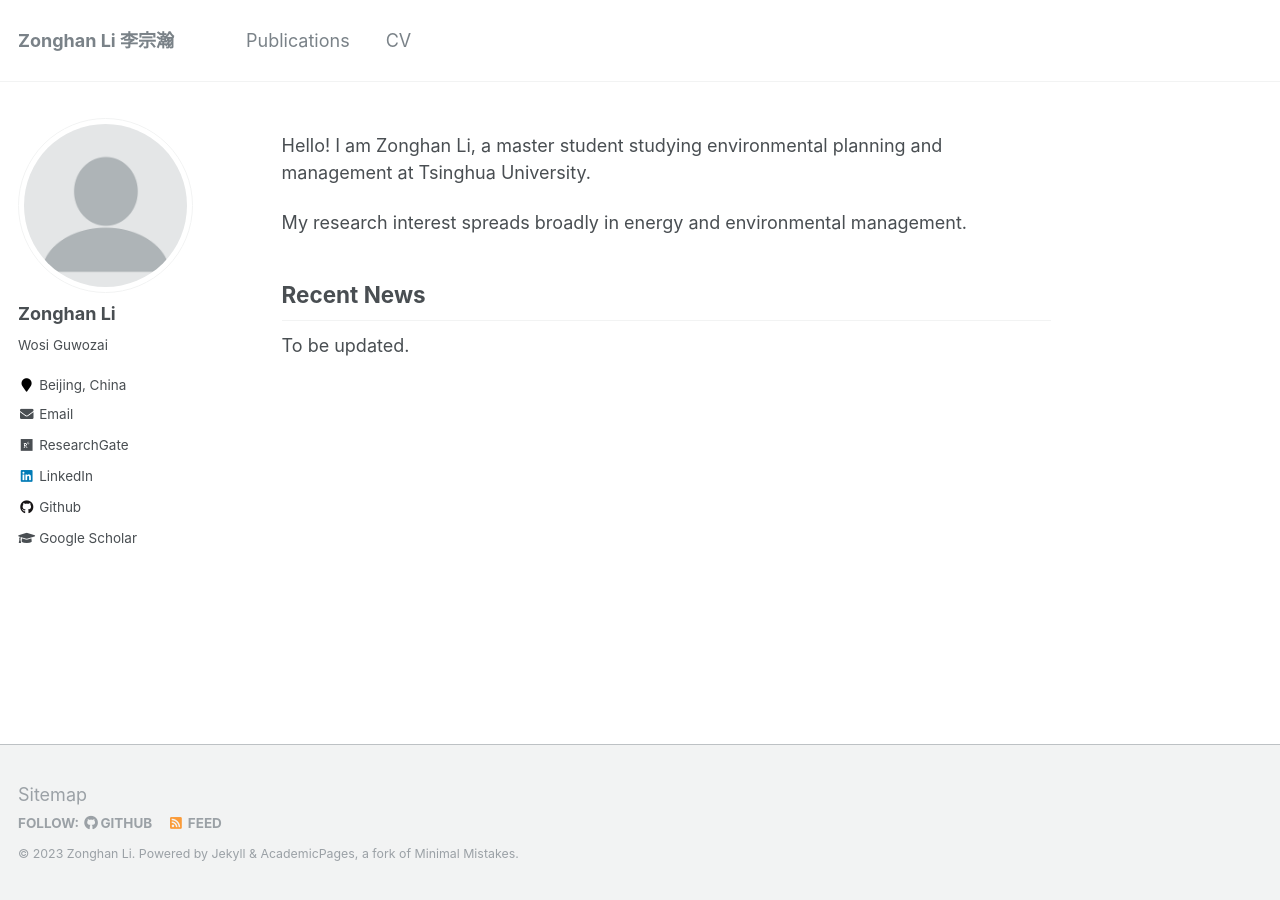
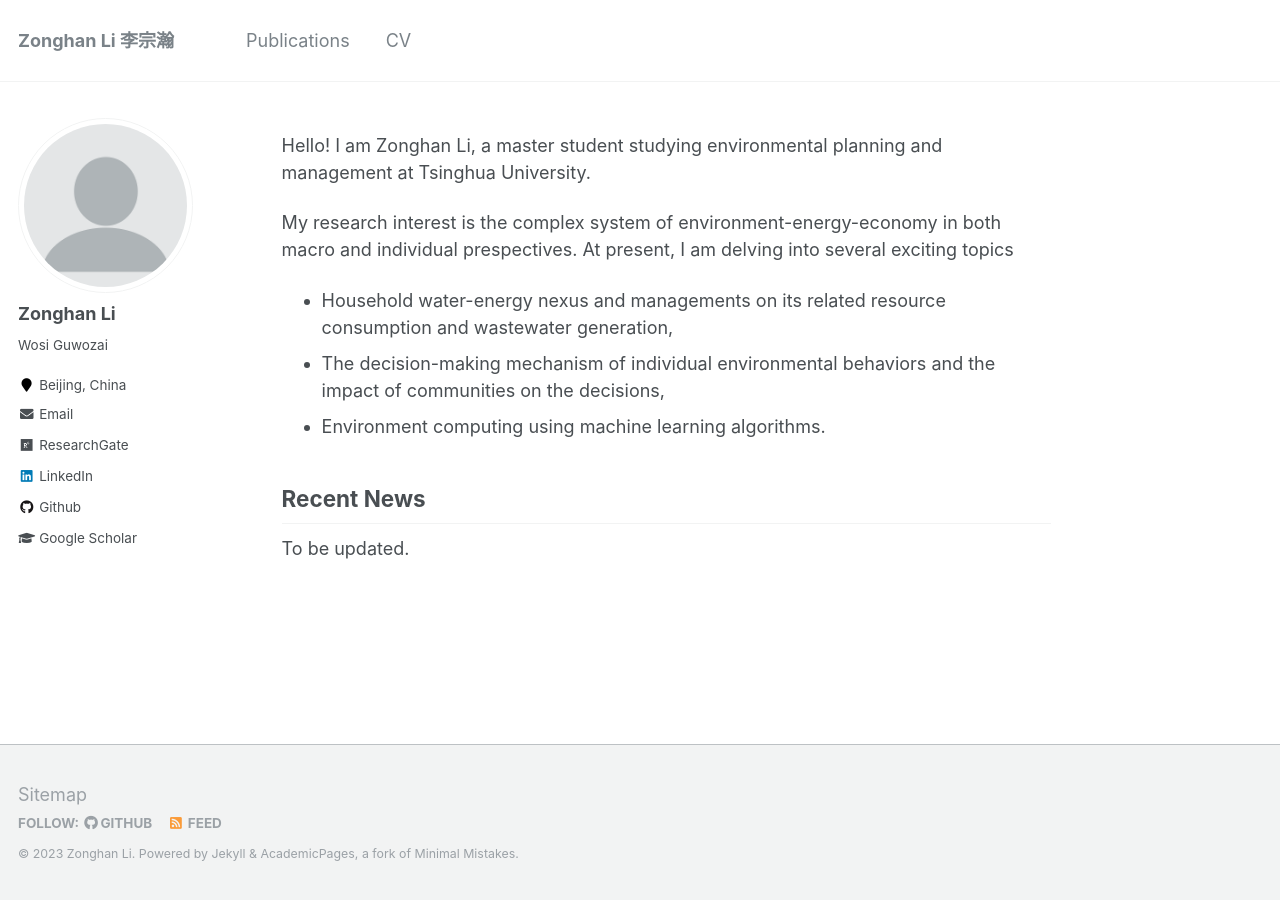
Before and after one commit to lzh3278/lzh.github.io, a Jekyll site: the page built from _pages/about.md, in a window 1280 px wide. Built offline with Jekyll 4.4.1, drawn with Linux system fonts in a browser that asks for light colours.

Commit message:
Update about.md

```diff
--- a/_pages/about.md
+++ b/_pages/about.md
@@ -10,8 +10,10 @@ redirect_from:
 
 Hello! I am Zonghan Li, a master student studying environmental planning and management at Tsinghua University.
 
-My research interest spreads broadly in energy and environmental management.
-
+My research interest is the complex system of environment-energy-economy in both macro and individual prespectives. At present, I am delving into several exciting topics
+* Household water-energy nexus and managements on its related resource consumption and wastewater generation,
+* The decision-making mechanism of individual environmental behaviors and the impact of communities on the decisions,
+* Environment computing using machine learning algorithms.
 
 Recent News
 ------
```
